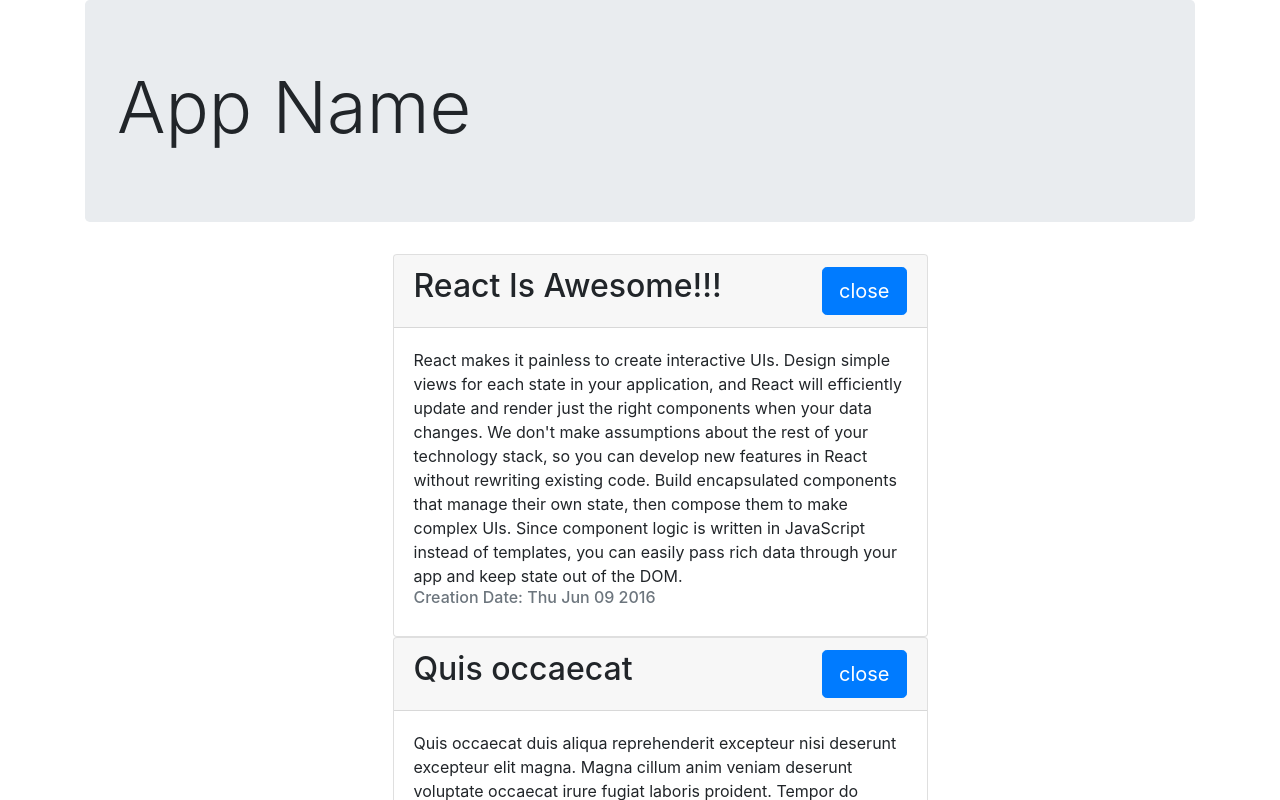
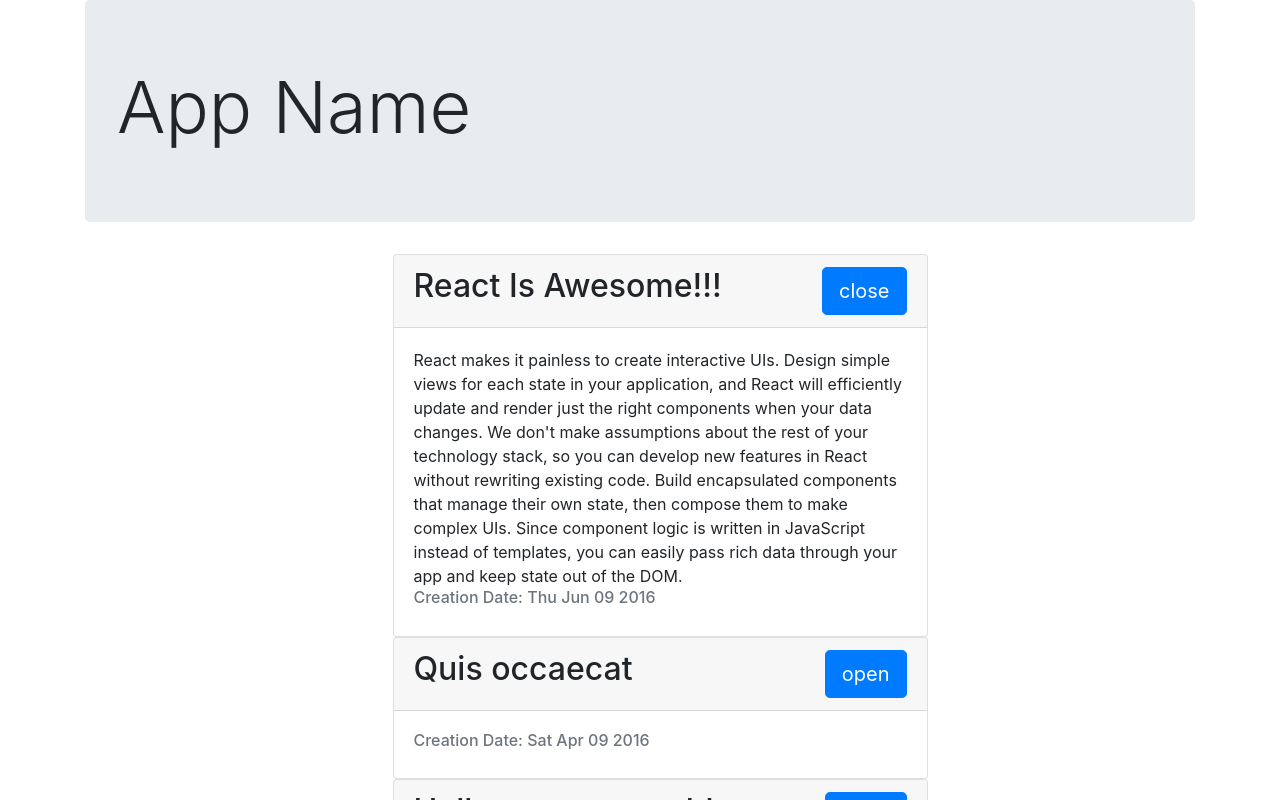
Before and after one commit to SkyPeer/react, a React (Create React App) app in the folder app/: page / in a window 1280 px wide. Shown: the top 800 px of the page. Built offline with nearby package versions, Linux system fonts and the light colour scheme; the HTML template or start-up script is replaced by a standard one.

Commit message:
react update

```diff
--- a/app/src/components/Article.js
+++ b/app/src/components/Article.js
@@ -1,9 +1,22 @@
 import React, {Component} from 'react';
 
 class Article extends Component {
-    state = {
+    constructor(props){
+    super(props)
+
+        this.state = {
+        isOpen: props.defaultOpen
+        }
+    }
+
+    componentWillMount() {
+        console.log('---', 'mounting')
+    }
+
+
+    /*state = {
         isOpen: true
-    };
+    }; */
 
     render() {
         // console.log('THIS:', this);
--- a/app/src/components/ArticleList/index.js
+++ b/app/src/components/ArticleList/index.js
@@ -3,13 +3,13 @@
 import './style.css'
 
 export default function ArticleList({ articles }) {
-    const articleElements = articles.map(article =>
-        <li key = {article.id} class="li fromArticleList.js" className="article-list__li">
-            <Article article = {article}/>
+    const articleElements = articles.map((article, index) =>
+        <li key = {article.id} className="article-list__li">
+            <Article article = {article} defaultOpen = {index === 0}/>
         </li>
     );
     return (
-        <ul class="fromArticleList.js">
+        <ul>
             {articleElements}
         </ul>
     )
```
